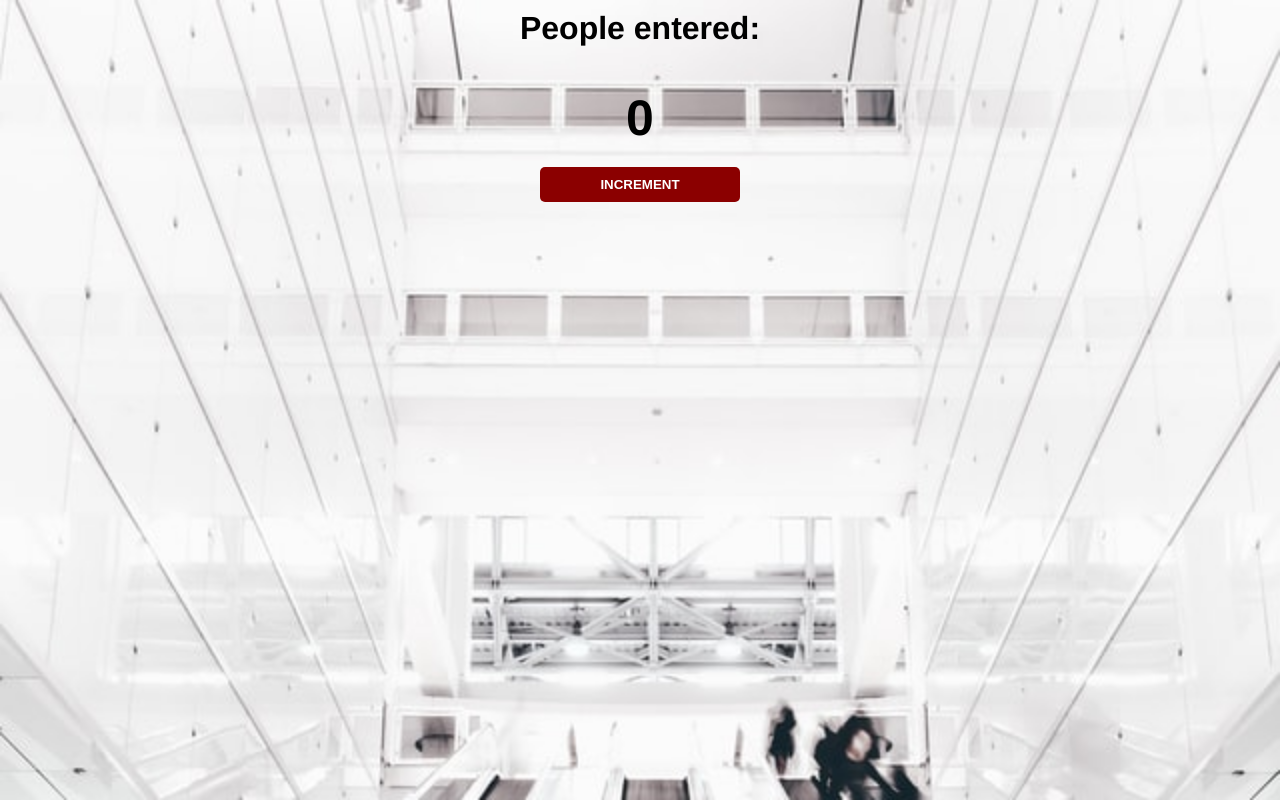
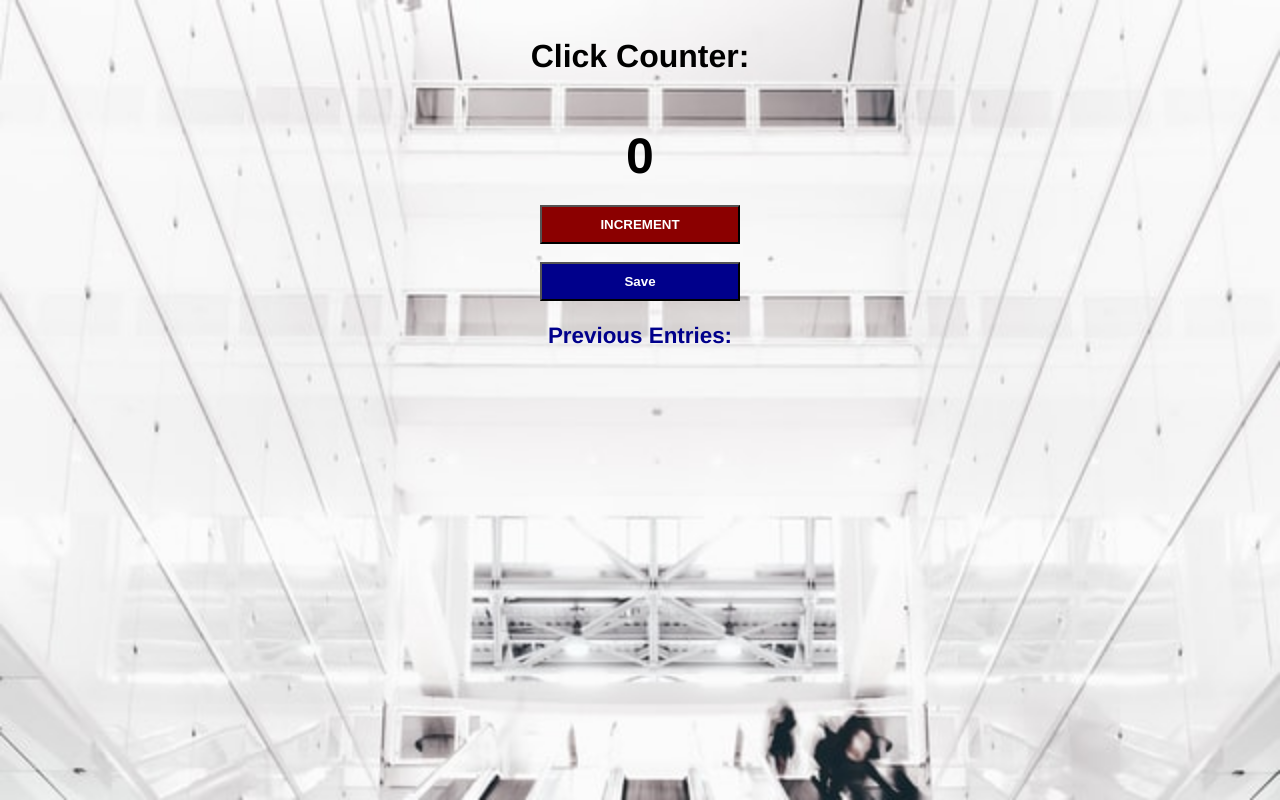
Before and after one commit to CatSheiles/passengerClickCountApp, a plain HTML site: page index.html in a window 1280 px wide. Drawn offline with Linux system fonts and the light colour scheme.

Commit message:
code completed

```diff
--- a/index.html
+++ b/index.html
@@ -7,13 +7,14 @@
     <title>Passenger Counter App</title>
     <link rel="stylesheet" href="style.css">
 </head>
-    <h1>People entered:</h1>
-    <h2 id="count-el">0</h2>
-    <button id="increment-btn" onClick="increment()">INCREMENT</button>
+    <body>
+        <h1>Click Counter:</h1>
+        <h2 id="count-el">0</h2>
+        <button id="increment-btn" onClick="increment()">INCREMENT</button>
+        <br>
+        <button id="save-btn" onclick="save()">Save</button>
+        <p id="save-el">Previous Entries: </p>
 
-<body>
-
-
-<script src="index.js"></script>
-</body>
+    <script src="index.js"></script>
+    </body>
 </html>
--- a/index.js
+++ b/index.js
@@ -1,28 +1,15 @@
-//document.getElementById("count-el").innerText = 5;
+let countEl = document.getElementById("count-el"); // pass in arguments
+let saveEL = document.getElementById("save-el");
 
-// store the count
-//let count = 0;
-
-//console.log(count);
-
-//ititialize the count as 0
-//listen for clicks on incrementBtn
-//increm count variable when btn clicked on
-//change count-el in html to reflect new count
-
-//function increment() {
-//    console.log("the button was clicked")
-//}
-
-let laps = 0;
-
-function complaps() {
-    laps = laps + 1
-
+let count = 0;
+function increment() {
+    count += 1;                                    // increment count on click
+    countEl.textContent = count;
 }
 
-complaps();
-complaps();
-complaps();
-
-console.log(laps);
+function save() {
+    let previousEntries = count + " - ";
+    saveEL.textContent += previousEntries;        // save count, add to previousEntries tab
+    countEl.textContent = 0;                      // reset counter & count after each save
+    count = 0;
+}
--- a/style.css
+++ b/style.css
@@ -3,6 +3,11 @@
 }
 
 body {
+    display: flex;
+    flex-direction: column;
+    justify-content: center;
+    text-align: center;
+    border: 10px;
     background-image: url("whiteSubwayModern.jpg");
     background-size: cover;
     font-family: helvetica, arial;
@@ -11,7 +16,7 @@ body {
 }
 
 h1 {
-    margin-top: 10px;
+    margin-top: 30px;
     margin-bottom: 10px;
 }
 
@@ -21,13 +26,11 @@ h2 {
 }
 
 button {
-    border: none;
+    margin: auto;                       /* note re flexbox buttons to align screen centre margin auto */
     padding: 10px 10px;
     color: white;
     font-weight: bold;
     width: 200px;
-    margin-bottom: 5px;
-    border-radius:5px;
 }
 
 #increment-btn {
@@ -35,5 +38,9 @@ button {
 }
 
 #save-btn {
-    background: darkgreen
+    background: darkblue;
 }
+p {
+    font-size: 1.4em;
+    color: darkblue;
+}
```
Also changed, not shown: Capture.PNG (added), RailDowntown-Brooklyn.jpg (deleted), railStation.jpg (deleted), 1 other file.
